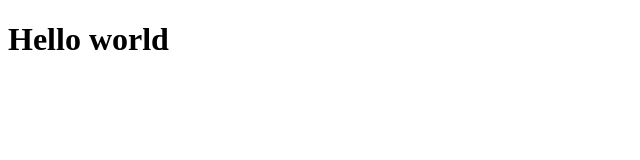
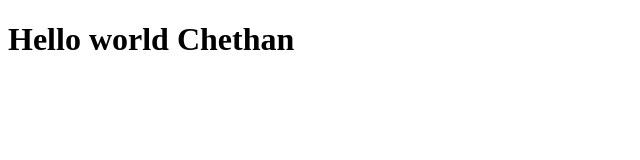
Before and after one commit to Chethan-rao/Github_test, a plain HTML site: page index.html in a window 1280 px wide. Shown: the whole page, without its empty margins (0-640 px from the left). Drawn offline with Linux system fonts and the light colour scheme.

Commit message:
changed in vs

```diff
--- a/index.html
+++ b/index.html
@@ -8,7 +8,7 @@
 </head>
 <body>
     <div>
-        <h1>Hello world</h1>
+        <h1>Hello world Chethan</h1>
     </div>
 
 </body>
```
